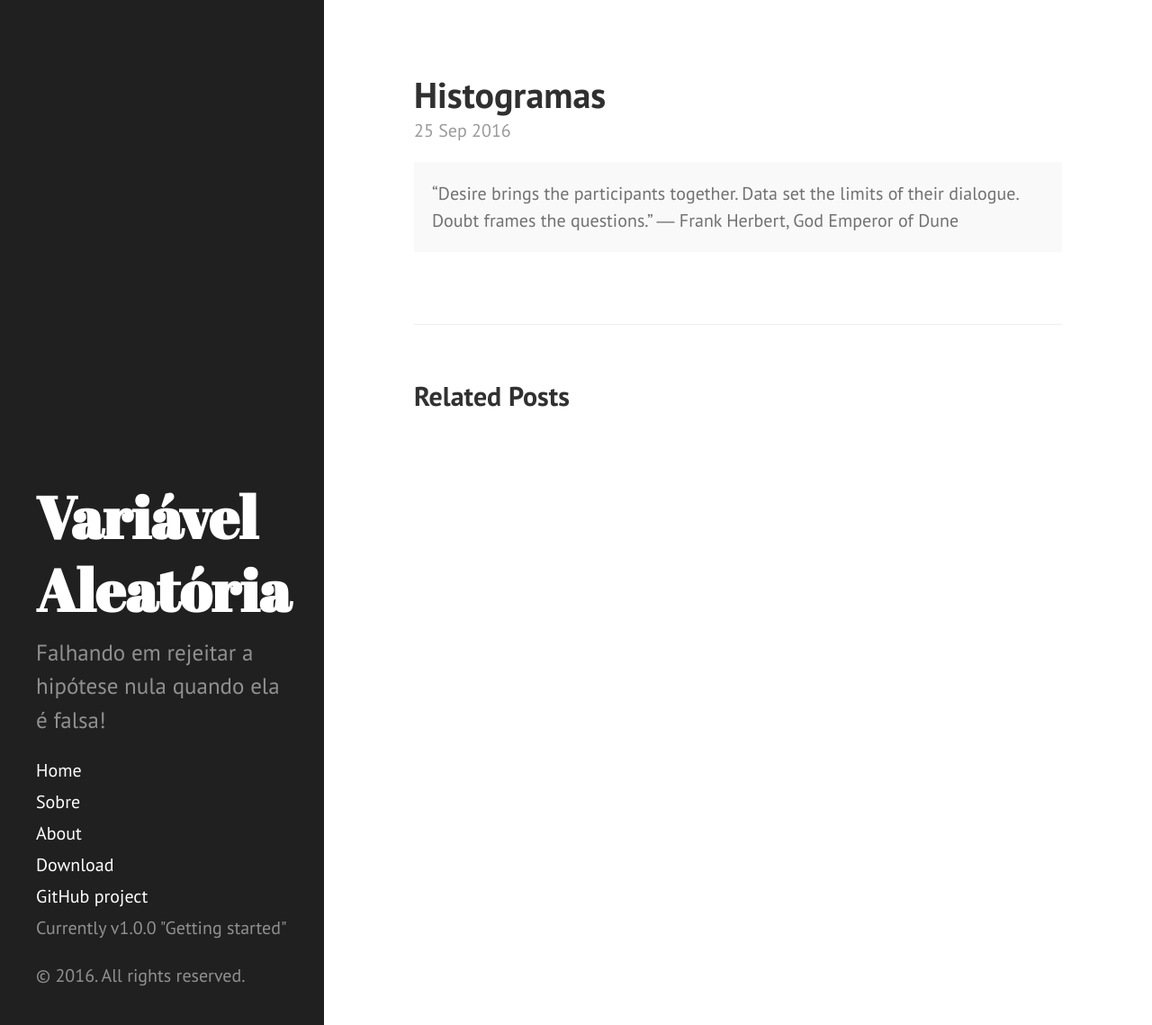
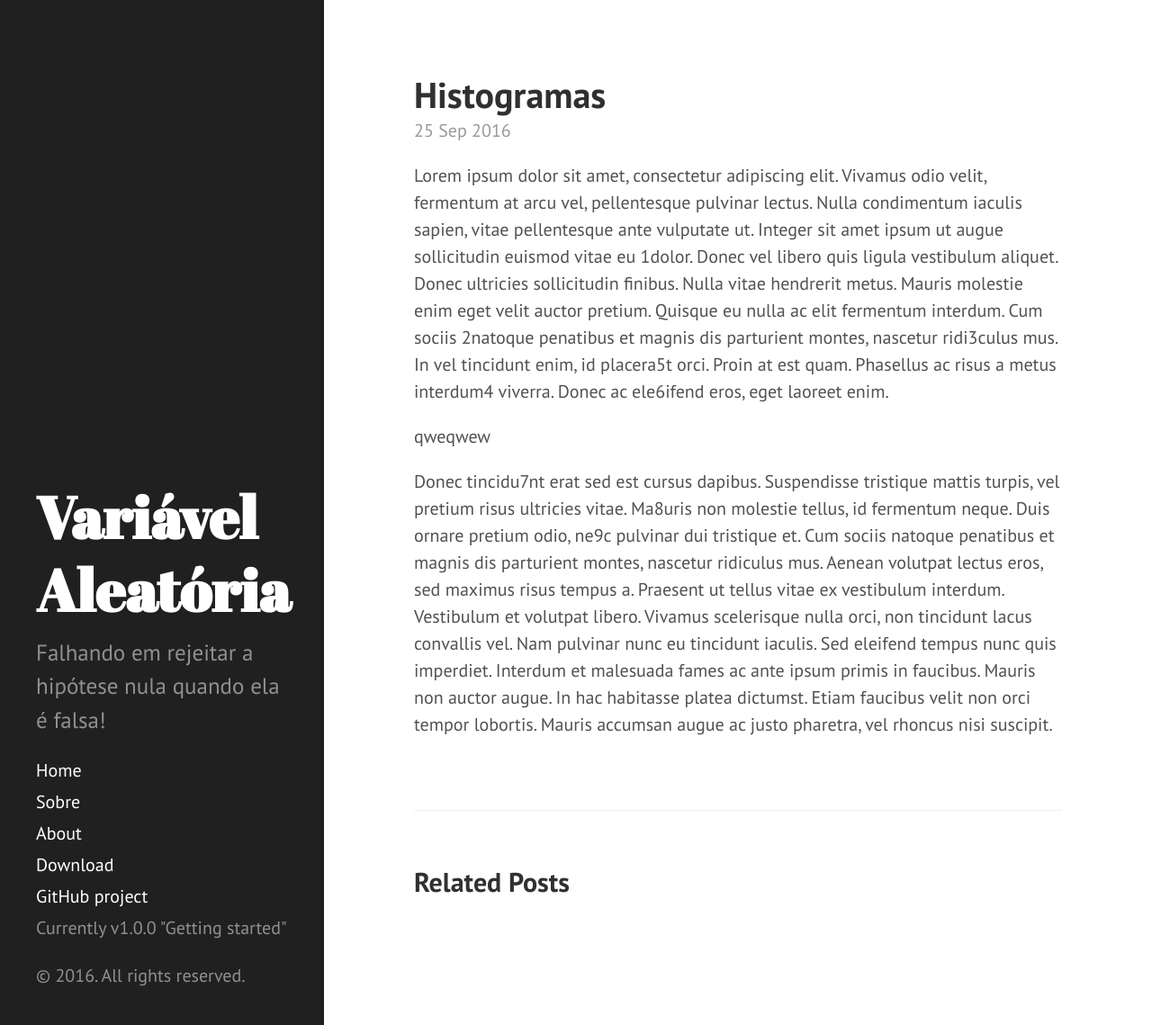
Before and after one commit to adelmofilho/adelmofilho.github.io, a Jekyll site: the page built from _posts/2016-09-25-histogramas.md, in a window 1280 px wide and 1139 px high. Shown: the whole window at 90% size. Built offline with Jekyll 4.4.1, drawn with Linux system fonts in a browser that asks for light colours; Markdown is read by kramdown in place of the engine named in the settings; comment, search, counter and statistics services are not loaded.

Commit message:
preview dos posts

```diff
--- a/_posts/2016-09-25-histogramas.md
+++ b/_posts/2016-09-25-histogramas.md
@@ -4,8 +4,8 @@
 comments: true
 ---
 
-<div class="message">
-  “Desire brings the participants together. Data set the limits of their dialogue. Doubt frames the questions.”
+Lorem ipsum dolor sit amet, consectetur adipiscing elit. Vivamus odio velit, fermentum at arcu vel, pellentesque pulvinar lectus. Nulla condimentum iaculis sapien, vitae pellentesque ante vulputate ut. Integer sit amet ipsum ut augue sollicitudin euismod vitae eu 1dolor. Donec vel libero quis ligula vestibulum aliquet. Donec ultricies sollicitudin finibus. Nulla vitae hendrerit metus. Mauris molestie enim eget velit auctor pretium. Quisque eu nulla ac elit fermentum interdum. Cum sociis 2natoque penatibus et magnis dis parturient montes, nascetur ridi3culus mus. In vel tincidunt enim, id placera5t orci. Proin at est quam. Phasellus ac risus a metus interdum4 viverra. Donec ac ele6ifend eros, eget laoreet enim.
 
-― Frank Herbert, God Emperor of Dune
-</div>
+qweqwew
+
+Donec tincidu7nt erat sed est cursus dapibus. Suspendisse tristique mattis turpis, vel pretium risus ultricies vitae. Ma8uris non molestie tellus, id fermentum neque. Duis ornare pretium odio, ne9c pulvinar dui tristique et. Cum sociis natoque penatibus et magnis dis parturient montes, nascetur ridiculus mus. Aenean volutpat lectus eros, sed maximus risus tempus a. Praesent ut tellus vitae ex vestibulum interdum. Vestibulum et volutpat libero. Vivamus scelerisque nulla orci, non tincidunt lacus convallis vel. Nam pulvinar nunc eu tincidunt iaculis. Sed eleifend tempus nunc quis imperdiet. Interdum et malesuada fames ac ante ipsum primis in faucibus. Mauris non auctor augue. In hac habitasse platea dictumst. Etiam faucibus velit non orci tempor lobortis. Mauris accumsan augue ac justo pharetra, vel rhoncus nisi suscipit.
--- a/index.html
+++ b/index.html
@@ -14,7 +14,7 @@
 
     <span class="post-date">{{ post.date | date_to_string }}</span>
 
-    {{ post.content }}
+    {{ post.excerpt }}
   </div>
   {% endfor %}
 </div>
```
Also changed, not shown: public/apple-touch-icon-144-precomposed.png, public/favicon.ico.
